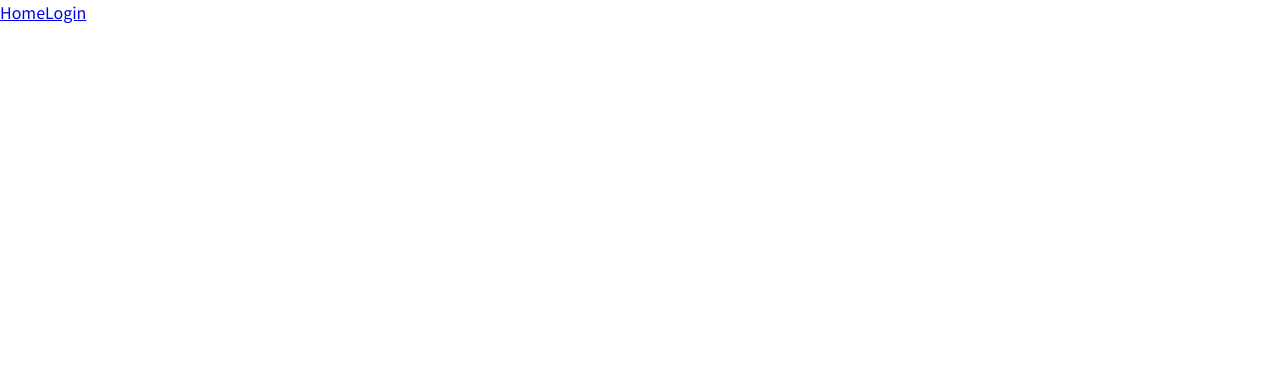
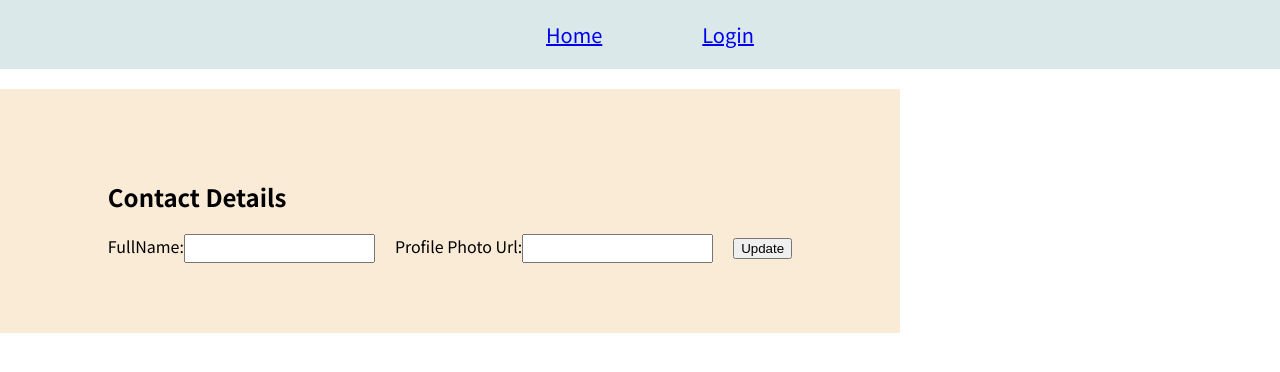
Before and after one commit to Akash4095/ExpenseTracker, a React (Create React App) app: page /completeprofile in a window 1280 px wide. Before the commit this address had no page. Shown: the top 372 px of the page. Built offline with nearby package versions, Linux system fonts and the light colour scheme.

Commit message:
Update Profie is Completed

```diff
--- a/src/App.js
+++ b/src/App.js
@@ -4,6 +4,7 @@
 import WelcomePage from "./components/Pages/WelcomePage";
 import Login from "./components/Pages/Login";
 import Header from "./components/Layout/Header";
+import ProfilePage from "./components/Pages/ProfilePage";
 
 function App() {
   return (
@@ -13,7 +14,9 @@
         <Route exact path="/" element={<SignUp />} />
         <Route exact path="/welcome" element={<WelcomePage />} />
         <Route exact path="/login" element={<Login />} />
+        <Route exact path="/completeprofile" element={<ProfilePage/>} />
       </Routes>
+
     </>
   );
 }
--- /dev/null
+++ b/src/components/Layout/Header.css
@@ -0,0 +1,18 @@
+.nav{
+    display: flex;
+    align-items: center;
+    justify-content: center;
+    font-size: 20px;
+    text-decoration: none;
+    padding-left: 20px;
+}
+
+.header{
+    background-color: rgb(218, 232, 233);
+    margin-bottom: 20px;
+    padding: 20px;
+}
+
+.home{
+    margin-right: 100px;
+}
--- a/src/components/Layout/Header.js
+++ b/src/components/Layout/Header.js
@@ -1,11 +1,12 @@
 import React from "react"
 import {Link} from "react-router-dom";
+import './Header.css'
 
 const Header=()=>{
     return(
-        <div>
-            <nav>
-                <Link to="/" >Home</Link>
+        <div className="header">
+            <nav className="nav">
+                <Link to="/" className="home" >Home</Link>
                 <Link to="login" >Login</Link>
 
             </nav>
--- a/src/components/Pages/Login.js
+++ b/src/components/Pages/Login.js
@@ -28,12 +28,16 @@
                 return res.json();
             }else{
                 return res.json().then(data=>{
-                    alert("Somethnig went wrong")
+                    alert(data.error.message)
+                    throw new Error(data.error.message)
                 })
             }
         }).then((data)=>{
             localStorage.setItem('TokenIDExpense',data.idToken)
-            navigate('welcome')
+            navigate('/welcome')
+
+        }).catch((err)=>{
+            console.log("Something went Wrong");
         })
 
 
--- /dev/null
+++ b/src/components/Pages/ProfilePage.css
@@ -0,0 +1,19 @@
+.profile{
+    display: flex;
+    justify-content: center;
+    align-items: center;
+    background-color: antiquewhite;
+    padding: 30px;
+    width: 900px;
+
+}
+
+.form{
+    padding: 20px;
+    margin: 20px;
+}
+
+.form input{
+    margin-right: 20px;
+    padding: 5px;
+}
--- /dev/null
+++ b/src/components/Pages/ProfilePage.js
@@ -0,0 +1,56 @@
+import React,{useRef} from 'react';
+import './ProfilePage.css'
+
+const ProfilePage = () => {
+
+    const fullNameRef=useRef();
+    const profileUrlRef=useRef();
+
+
+    const profileUpdateHandler=(event)=>{
+        event.preventDefault();
+
+        const enteredFullName=fullNameRef.current.value;
+        const enteredProfileUrl=profileUrlRef.current.value;
+        const TokenId=localStorage.getItem("TokenIDExpense")
+
+        fetch("https://identitytoolkit.googleapis.com/v1/accounts:update?key=AIzaSyCHIcla8YTW2njhNIm1eK4axItUfhbXMgA",{
+            method:'POST',
+            body:JSON.stringify({
+               idToken:TokenId,
+               displayName:enteredFullName,
+               photoUrl: enteredProfileUrl,
+               returnSecureToken:true,
+            }),
+            headers:{
+                'Content-Type':'application/json'
+            }
+        }).then(res=>{
+            if(res.ok){
+                alert("Profile Updated");
+                return res.json();
+            }else{
+                return res.json((data)=>{
+                    alert(data.error.message)
+                })
+            }
+        })
+
+    }
+
+
+  return (
+    <div className='profile'>
+        <form onSubmit={profileUpdateHandler} className='form'>
+           <h2>Contact Details</h2>
+           <label htmlFor="fullNmae">FullName:</label>
+           <input type="text" id='fullName' required ref={fullNameRef} />
+           <label htmlFor="profileURL">Profile Photo Url:</label>
+           <input type="text" id='profileURL' required ref={profileUrlRef}  />
+           <button type='submit'>Update</button>
+        </form>
+    </div>
+  );
+};
+
+export default ProfilePage;
--- a/src/components/Pages/WelcomePage.js
+++ b/src/components/Pages/WelcomePage.js
@@ -1,10 +1,19 @@
-import React from 'react';
+import React from "react";
+import { Link } from "react-router-dom";
 
 const WelcomePage = () => {
   return (
-  <div>
-    <h1>Welcome to expense tracker</h1>
-  </div>
+    <>
+      <div>
+        <h1>Welcome to expense tracker</h1>
+      </div>
+
+        <p>
+          Your profile is Incomplete
+        </p>
+        <Link to="/completeprofile">Complete Now</Link>
+
+    </>
   );
 };
 
```
